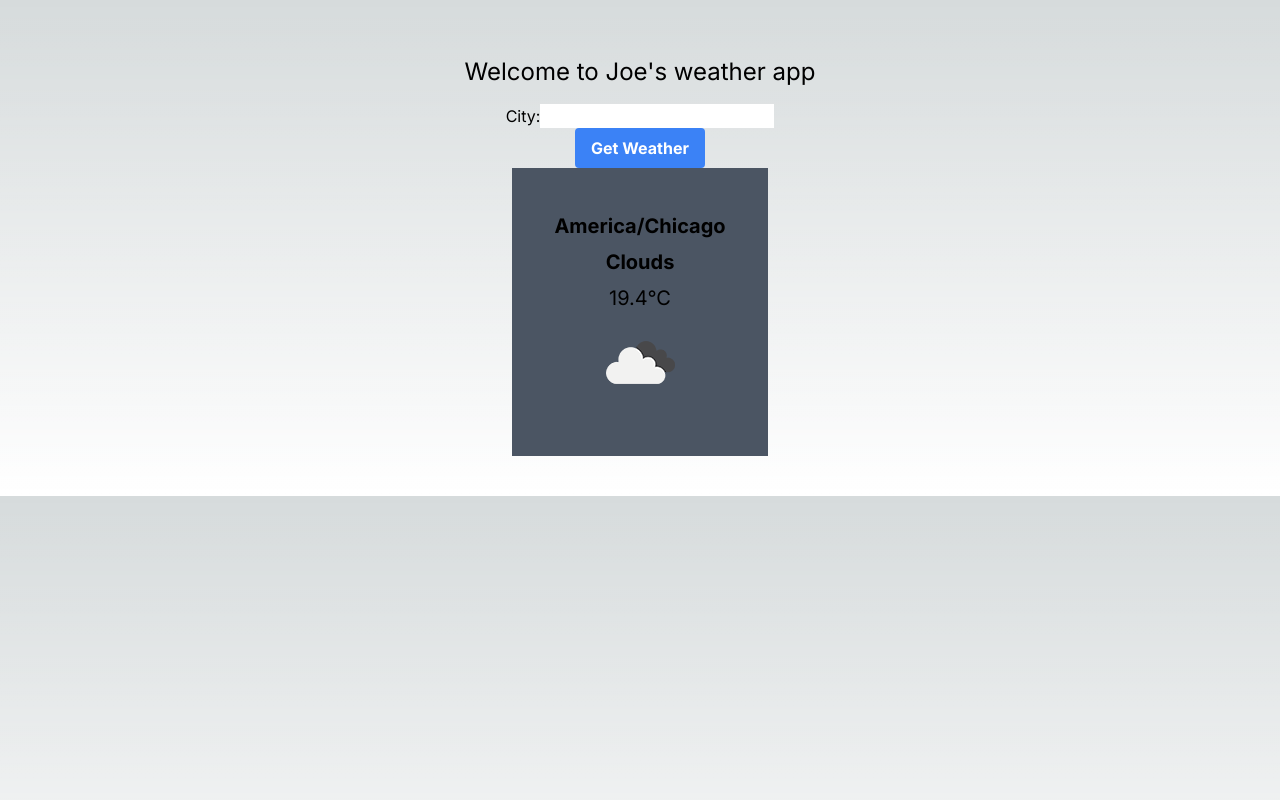
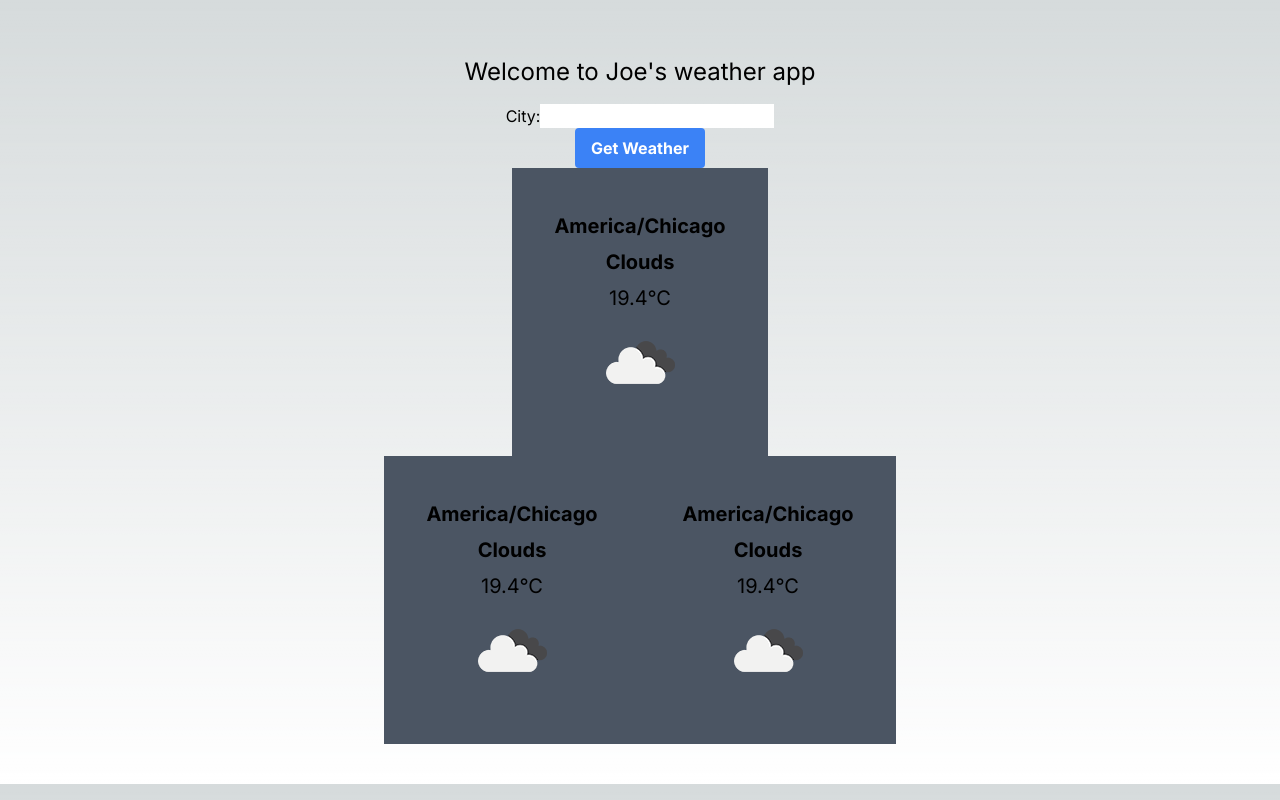
Before and after one commit to Joe-Fuller/weather-app, a Next.js app: page / in a window 1280 px wide. Built offline with nearby package versions, Linux system fonts and the light colour scheme.

Commit message:
css for weather card collection

```diff
--- a/app/page.js
+++ b/app/page.js
@@ -3,6 +3,7 @@
 import { useState } from "react";
 import CitySelector from "@/components/citySelector";
 import WeatherCard from "@/components/weatherCard";
+import WeatherCardCollection from "@/components/weatherCardCollection";
 
 export default function Home() {
   const [city, setCity] = useState("");
@@ -92,6 +93,9 @@ export default function Home() {
       </button>
 
       <WeatherCard weatherData={weatherData}></WeatherCard>
+      <WeatherCardCollection
+        weatherDataCollection={[weatherData, weatherData]}
+      ></WeatherCardCollection>
     </main>
   );
 }
--- a/components/weatherCardCollection.js
+++ b/components/weatherCardCollection.js
@@ -2,10 +2,10 @@ import WeatherCard from "./weatherCard";
 
 export default function WeatherCardCollection({ weatherDataCollection }) {
   return (
-    <div>
-      {weatherDataCollection.forEach((weatherData) => {
-        return <WeatherCard weatherData={weatherData}></WeatherCard>;
-      })}
+    <div className="flex flex-row">
+      {weatherDataCollection.map((weatherData) => (
+        <WeatherCard key={weatherData.id} weatherData={weatherData} />
+      ))}
     </div>
   );
 }
```
